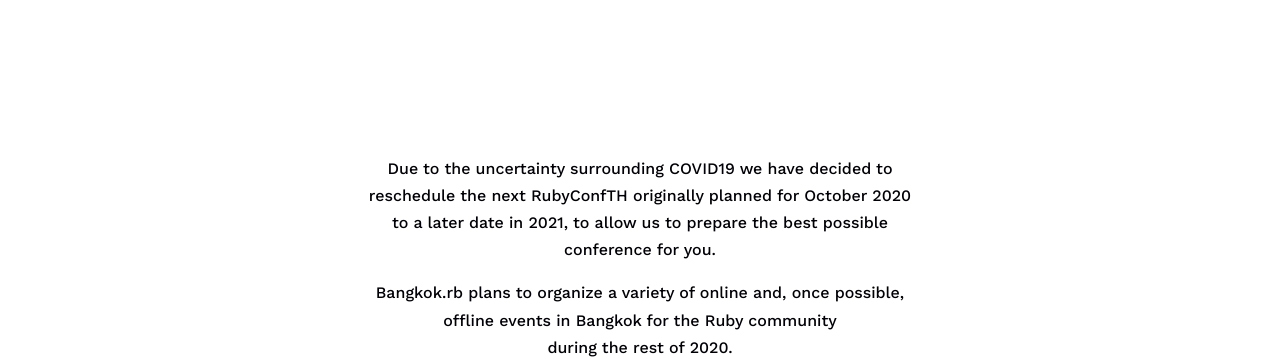
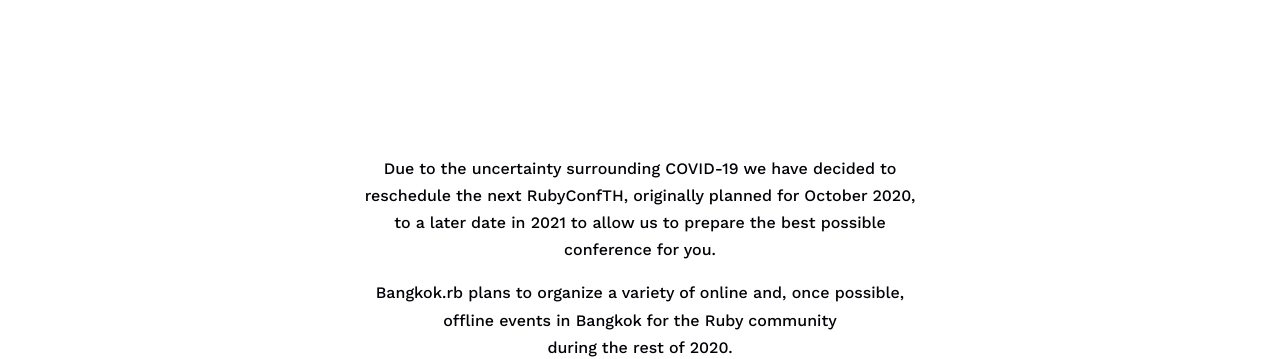
Before and after one commit to bangkokrb/rubyconfth, a Jekyll site: the page built from index.md, in a window 1280 px wide. Shown: the top 359 px of the page. Built offline with Jekyll 4.4.1, drawn with Linux system fonts in a browser that asks for light colours; comment, search, counter and statistics services are not loaded.

Commit message:
tweak punctuation

```diff
--- a/index.md
+++ b/index.md
@@ -5,7 +5,7 @@
 ---
 
 <section class="cancellation-announcement">
-  <p>Due to the uncertainty surrounding COVID19 we have decided to reschedule the next RubyConfTH originally planned for October 2020 to a later date in 2021, to allow us to prepare the best possible conference for you.</p>
+  <p>Due to the uncertainty surrounding COVID-19 we have decided to reschedule the next RubyConfTH, originally planned for October 2020, to a later date in 2021 to allow us to prepare the best possible conference for you.</p>
   <p>Bangkok.rb plans to organize a variety of online and, once possible, offline events in Bangkok for the Ruby community <br /> during the rest of 2020.</p>
 </section>
 
```
